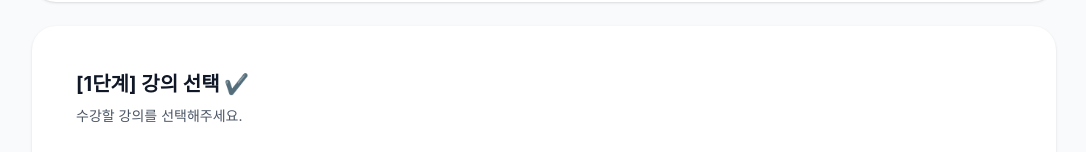
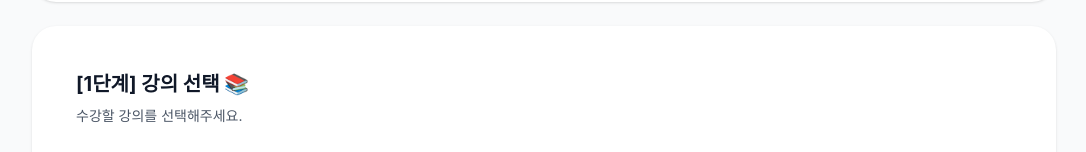
Before and after one commit to yexnsxo/multi-step-enrollment-form, a React (Vite) app: page / in a window 1280 px wide. Shown: the part 238-390 px from the top of the page, without its empty margins (96-1182 px from the left). Built offline with nearby package versions, Linux system fonts and the light colour scheme.

Commit message:
docs: 상단 안내 문구 수정

```diff
--- a/src/components/ApplicantStep.tsx
+++ b/src/components/ApplicantStep.tsx
@@ -134,7 +134,7 @@ function ApplicantStep({
       {/* 상단 안내 영역 */}
       <div>
         <h2 className="text-xl font-bold text-gray-900">
-          [2단계] 신청 정보 입력 ✔️
+          [2단계] 신청 정보 입력 ✍🏻
         </h2>
         <p className="mt-2 text-sm text-gray-600">
           {isGroupEnrollment
--- a/src/components/CourseStep.tsx
+++ b/src/components/CourseStep.tsx
@@ -35,7 +35,7 @@ function CourseStep({
       {/* 상단 안내 영역 */}
       <div>
         <h2 className="text-xl font-bold text-gray-900">
-          [1단계] 강의 선택 ✔️
+          [1단계] 강의 선택 📚
         </h2>
         <p className="mt-2 text-sm text-gray-600">
           수강할 강의를 선택해주세요.
```
